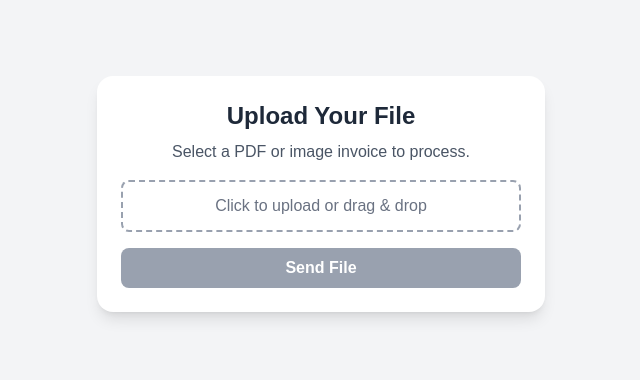
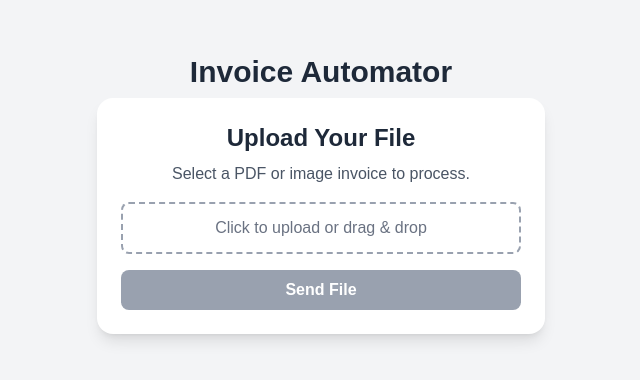
Before and after one commit to daniel-macias/invoice-automation, a Next.js app: page / in a window 1280 px wide. Shown: the part 206-586 px from the top of the page, without its empty margins (319-959 px from the left). Built offline with nearby package versions, Linux system fonts and the light colour scheme.

Commit message:
added loading animation and some styles

```diff
--- a/app/page.tsx
+++ b/app/page.tsx
@@ -1,5 +1,6 @@
 "use client";
 import { useState } from "react";
+import { ClipLoader } from 'react-spinners';
 
 interface InvoiceData {
   invoice_number: string;
@@ -56,6 +57,14 @@ export default function Home() {
     setFile(selectedFile);
   };
 
+    // Function to simulate saving data to a database
+  const handleSaveToDatabase = () => {
+    if (invoiceData) {
+      console.log("Saving data to database:", invoiceData);
+    }
+  };
+
+
   // Handle file upload (to be connected to n8n)
   const handleUpload = async () => {
     if (!file) return;
@@ -91,8 +100,9 @@ export default function Home() {
 
   return (
     <main className="flex flex-col items-center justify-center min-h-screen bg-gray-100 text-gray-800">
+      <h1 className="text-3xl font-semibold mb-2">Invoice Automator</h1>
       <div className="bg-white shadow-lg rounded-2xl p-6 max-w-md w-full text-center">
-        <h1 className="text-2xl font-semibold mb-2">Upload Your File</h1>
+        <h2 className="text-2xl font-semibold mb-2">Upload Your File</h2>
         <p className="text-gray-600 mb-4">Select a PDF or image invoice to process.</p>
 
         {/* File Upload Button */}
@@ -102,6 +112,8 @@ export default function Home() {
             {file ? `Selected: ${file.name}` : "Click to upload or drag & drop"}
           </span>
         </label>
+
+        {isUploading && (<ClipLoader className="mt-5" color="#3498db" loading={true} size={50} />)}
 
         {/* Error Message */}
         {error && <p className="text-red-500 text-sm mt-2">{error}</p>}
@@ -121,7 +133,7 @@ export default function Home() {
 
         {/* Display Invoice Data if available */}
         {invoiceData && (
-          <div className="border rounded-lg p-4 bg-gray-50">
+          <div className="mt-6 border rounded-lg p-4 bg-gray-50">
             {/* Invoice Number */}
             <div className="mb-4 text-center">
               <p className="text-xl font-bold">Invoice # {invoiceData.invoice_number}</p>
@@ -179,7 +191,9 @@ export default function Home() {
                     </tr>
                   </tbody>
                 </table>
+
               </>
+
             )}
 
             {/* Action Buttons */}
@@ -211,9 +225,20 @@ export default function Home() {
                 </button>
               )}
             </div>
+
           </div>
+
         )}
       </div>
+      {/* Save to Database Button */}
+      {invoiceData && (
+        <button
+          className="mt-6 p-2 rounded-lg text-white font-semibold bg-green-600 hover:bg-green-700 transition"
+          onClick={handleSaveToDatabase}
+        >
+          Save to Database
+        </button>
+      )}
     </main>
   );
 }
--- a/package.json
+++ b/package.json
@@ -12,7 +12,8 @@
     "formidable": "^3.5.2",
     "next": "15.2.3",
     "react": "^19.0.0",
-    "react-dom": "^19.0.0"
+    "react-dom": "^19.0.0",
+    "react-spinners": "^0.15.0"
   },
   "devDependencies": {
     "@eslint/eslintrc": "^3",
```
Also changed, not shown: 1 other file (tests, documents, lock files or other folders).
